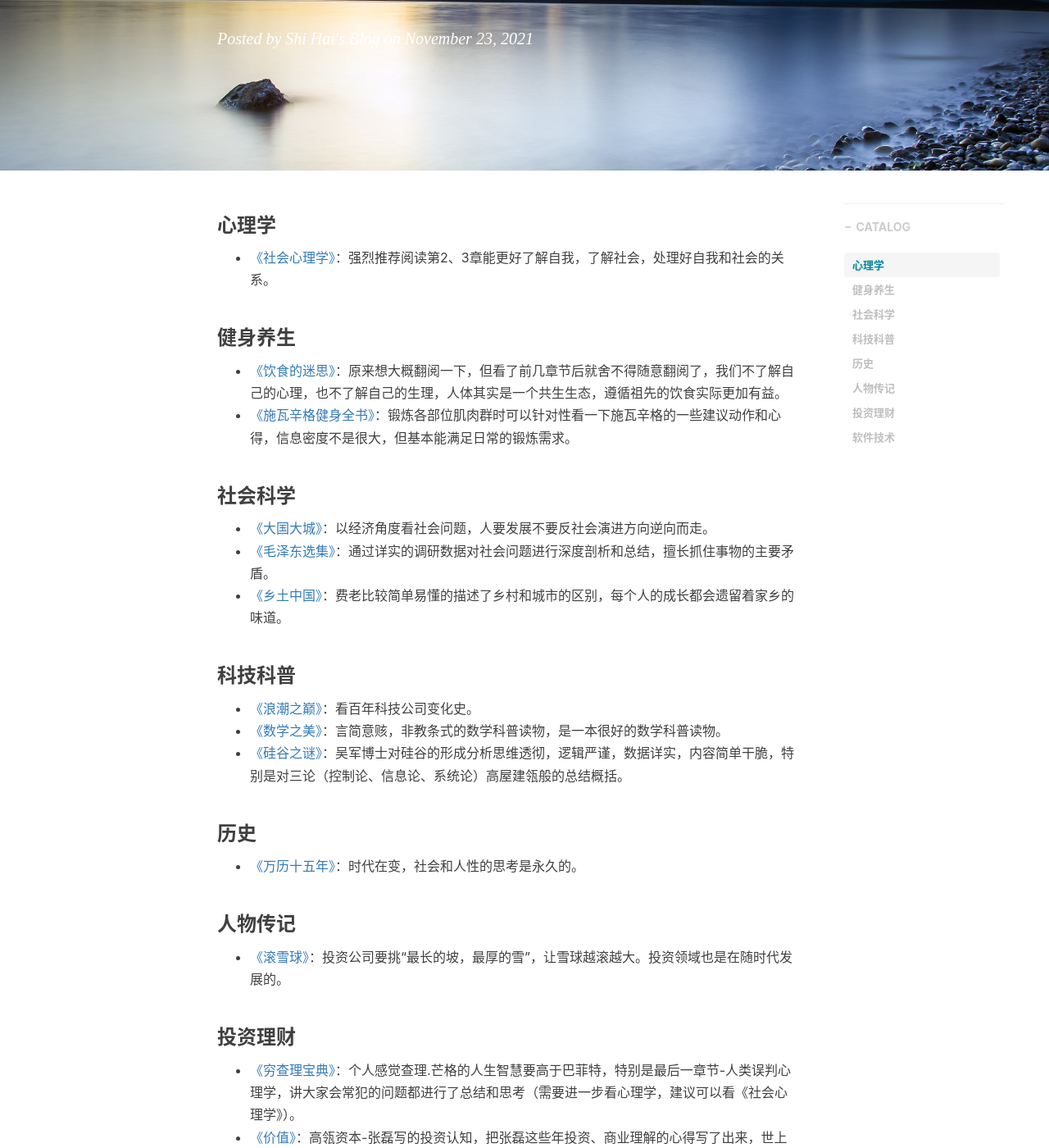
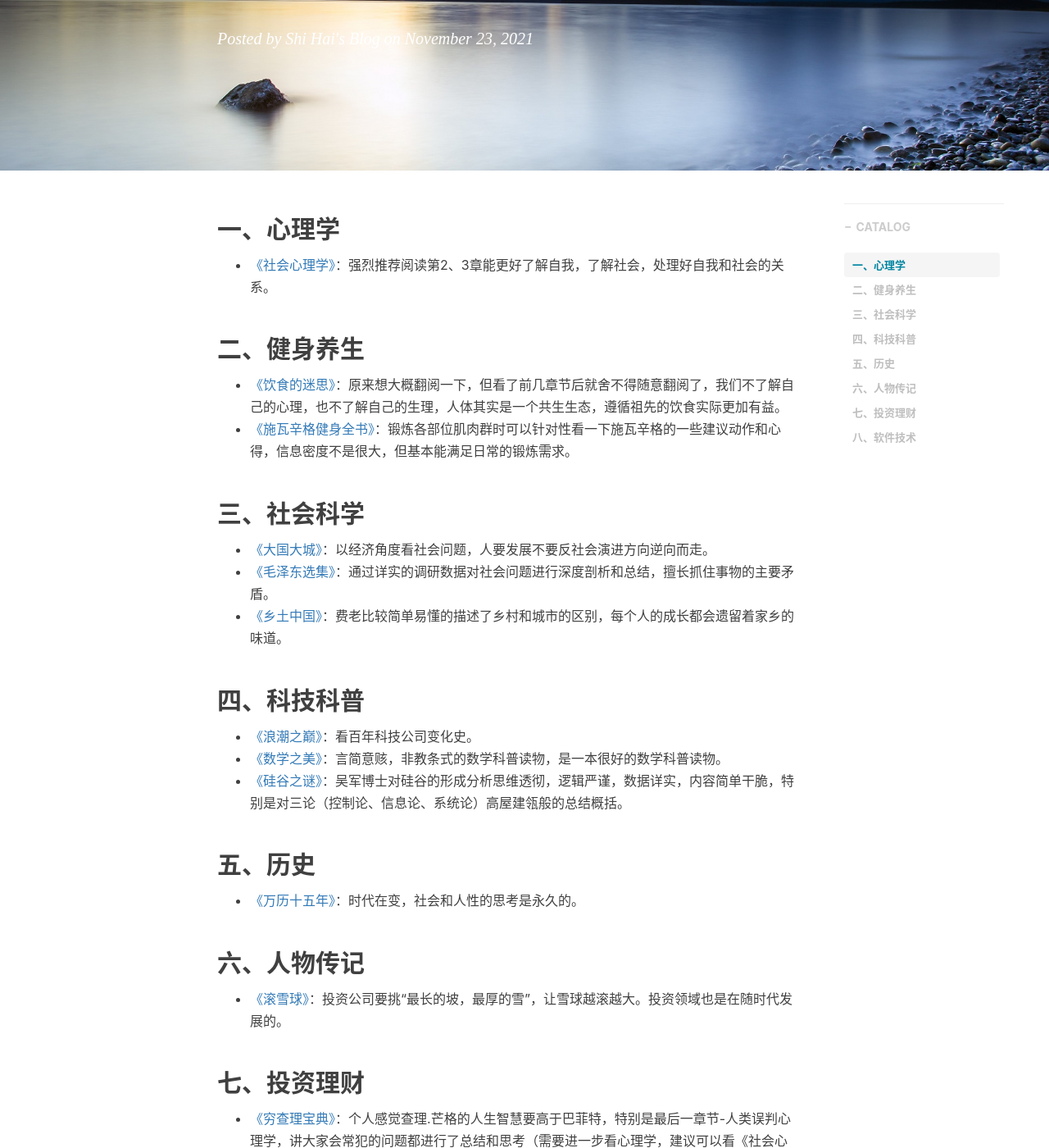
Before and after one commit to shihai1991/shihai1991.github.io, a Jekyll site: the page built from _posts/2021-11-23-个人阅读书单推荐.md, in a window 1280 px wide and 1400 px high, scrolled down 315 px. Shown: the whole window at 82% size. Built offline with Jekyll 4.4.1, drawn with Linux system fonts in a browser that asks for light colours; nearby versions of some CDN libraries; comment, search, counter and statistics services are not loaded.

Commit message:
Update 2021-11-23-个人阅读书单推荐.md

```diff
--- a/_posts/2021-11-23-个人阅读书单推荐.md
+++ b/_posts/2021-11-23-个人阅读书单推荐.md
@@ -10,34 +10,34 @@ tags:
 time: '2021.11.23 20:16:00'
 excerpt: null
 ---
-### 心理学
+## 一、心理学
 - [《社会心理学》](https://book.douban.com/subject/1476651/)：强烈推荐阅读第2、3章能更好了解自我，了解社会，处理好自我和社会的关系。
 
-### 健身养生
+## 二、健身养生
 - [《饮食的迷思》](https://book.douban.com/subject/30437166/)：原来想大概翻阅一下，但看了前几章节后就舍不得随意翻阅了，我们不了解自己的心理，也不了解自己的生理，人体其实是一个共生生态，遵循祖先的饮食实际更加有益。
 - [《施瓦辛格健身全书》](https://book.douban.com/subject/7067916/)：锻炼各部位肌肉群时可以针对性看一下施瓦辛格的一些建议动作和心得，信息密度不是很大，但基本能满足日常的锻炼需求。
 
-### 社会科学
+## 三、社会科学
 - [《大国大城》](https://book.douban.com/subject/26824237/)：以经济角度看社会问题，人要发展不要反社会演进方向逆向而走。
 - [《毛泽东选集》](https://book.douban.com/subject/1139360/)：通过详实的调研数据对社会问题进行深度剖析和总结，擅长抓住事物的主要矛盾。
 - [《乡土中国》](https://book.douban.com/annotation/54214959/)：费老比较简单易懂的描述了乡村和城市的区别，每个人的成长都会遗留着家乡的味道。
 
-### 科技科普
+## 四、科技科普
 - [《浪潮之巅》](https://book.douban.com/subject/6709783/)：看百年科技公司变化史。
 - [《数学之美》](https://book.douban.com/subject/35033507/)：言简意赅，非教条式的数学科普读物，是一本很好的数学科普读物。
 - [《硅谷之谜》](https://book.douban.com/subject/26665230/)：吴军博士对硅谷的形成分析思维透彻，逻辑严谨，数据详实，内容简单干脆，特别是对三论（控制论、信息论、系统论）高屋建瓴般的总结概括。
 
-### 历史
+## 五、历史
 - [《万历十五年》](https://book.douban.com/subject/1041482/)：时代在变，社会和人性的思考是永久的。
 
-### 人物传记
+## 六、人物传记
 - [《滚雪球》](https://book.douban.com/subject/3605924/)：投资公司要挑“最长的坡，最厚的雪”，让雪球越滚越大。投资领域也是在随时代发展的。
 
-### 投资理财
+## 七、投资理财
 - [《穷查理宝典》](https://book.douban.com/subject/26831789/)：个人感觉查理.芒格的人生智慧要高于巴菲特，特别是最后一章节-人类误判心理学，讲大家会常犯的问题都进行了总结和思考（需要进一步看心理学，建议可以看《社会心理学》）。
 - [《价值》](https://book.douban.com/subject/35188914/)：高瓴资本-张磊写的投资认知，把张磊这些年投资、商业理解的心得写了出来，世上没有万能药，会有成长陷阱、价值陷阱、信息陷阱、风险陷阱。最有感触的一段话是：“从事投资工作多年以后，他逐渐意识到滑雪和投资竟有许多相似之处，都需要时刻把握平衡，既要盯着脚下，又要看到远方，在一张一弛间把握节奏，并凭借某种趋势求得加速度，而最关键的是都要保持内心的从容。滑雪这种极限运动爱好就仿佛他人生经历缩影，内心世界的投射，不断挑战新事物，在复杂纷扰的世界找到平衡”。投资的三个阶段：格雷厄姆：捡烟蒂(是以企业消亡时来衡量剩余价值，和格雷厄姆所处历史时代有关，1920是经济大萧条时代。)->巴菲特：长期投资主义->张磊：长期持有是结果而不是目的。
 
-### 软件技术
+## 八、软件技术
 - [《python源码解析》](https://book.douban.com/subject/3117898/)：可以通过此书来了解python的实现原理，方便给python做贡献。
 - [《Effective Python》](https://book.douban.com/subject/26709315/)：effective系列，值得一读。
 - [《凤凰架构-构建可靠的大型分布式系统》](https://icyfenix.cn/)：讲了进行架构的基本技术知识。
```
